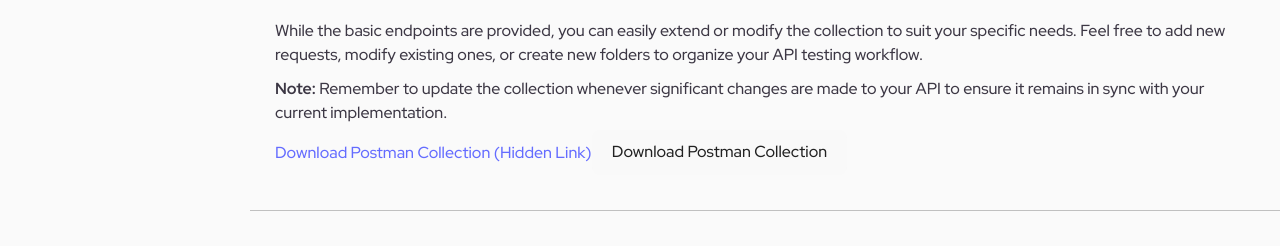
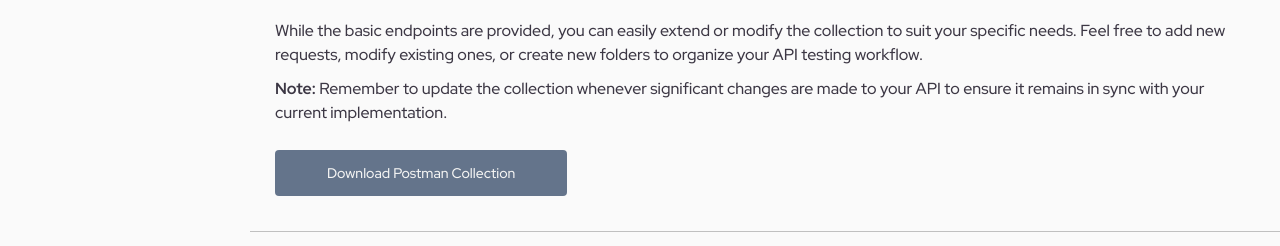
Before and after one commit to ben-shepherd/larascript-framework-react, a React (Vite) app: page / in a window 1280 px wide. Shown: the part 8704-8950 px from the top of the page. Built offline with nearby package versions, Linux system fonts and the light colour scheme; a web font is replaced by a local one.

Commit message:
Fix postman download button styles

```diff
--- a/src/components/sections/Documentation/components/docs/Installation/InstallSummary.tsx
+++ b/src/components/sections/Documentation/components/docs/Installation/InstallSummary.tsx
@@ -11,7 +11,7 @@ const Installing = () => {
         <li>Look for the "Use this template" button near the top of the page</li>
         <li>Click the button to create a new repository based on our template</li>
       </ul>
-      <img alt="Use this template button on GitHub" src="images/install/useThisTemplate.png" />
+      <img alt="Use this template button on GitHub" src="/images/install/useThisTemplate.png" />
 
       <h2>Clone and Set Up Your Repository</h2>
       <p>After creating your repository, follow these steps to set it up locally:</p>
--- a/src/components/sections/Documentation/components/docs/Postman/PostmanCollection.tsx
+++ b/src/components/sections/Documentation/components/docs/Postman/PostmanCollection.tsx
@@ -1,4 +1,5 @@
 import { useRef } from "react";
+import './styles.scss';
 
 const PostmanCollection = () => {
 
@@ -40,7 +41,7 @@ const PostmanCollection = () => {
             <article>
                 <a href="/data/LarascriptNode.postman_collection.json" download="LarascriptNode.postman_collection.json" className="postman__download__link" ref={linkRef}>Download Postman Collection (Hidden Link)</a>
 
-                <button className="postman__download__button" onClick={handleClick}>Download Postman Collection</button>
+                <button className="mt-5 transition-colors duration-300 rounded bg-slate-500 text-stone-100 py-2 px-4 text-sm hover:bg-stone-200 hover:text-stone-800 postman__download__button" onClick={handleClick}>Download Postman Collection</button>
             </article>
         </>
     );
--- a/src/components/sections/Documentation/components/docs/Postman/styles.scss
+++ b/src/components/sections/Documentation/components/docs/Postman/styles.scss
@@ -2,7 +2,5 @@
     display:none;
 }
 .postman__download__button {
-    background-color: #ed989c;
-    color: #fff;
     padding: 12px 51px;
 }
```
